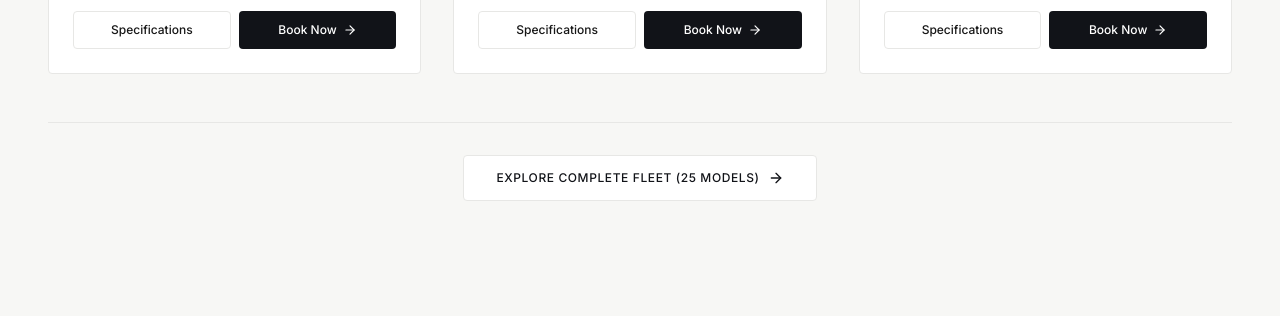
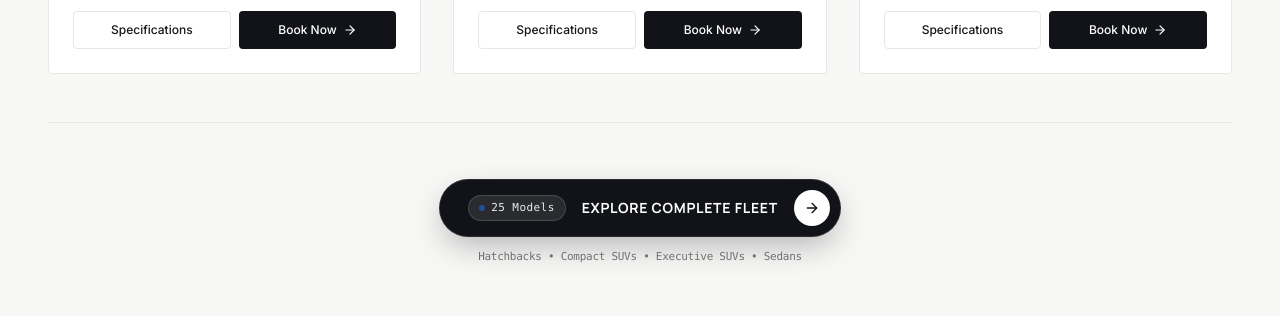
Before and after one commit to shyamskthakur4-sudo/airgocabs, a React (Vite) app: page / in a window 1280 px wide. Shown: the part 4060-4376 px from the top of the page. Built offline with nearby package versions, Linux system fonts and the light colour scheme; no server answers.

Commit message:
style(fleet): upgrade 'Explore Complete Fleet' CTA to executive capsule design

```diff
--- a/src/components/home/FleetSection.tsx
+++ b/src/components/home/FleetSection.tsx
@@ -139,14 +139,30 @@ export const FleetSection: React.FC<FleetSectionProps> = () => {
         </div>
 
         {/* View Entire Fleet CTA */}
-        <div className="pt-8 text-center border-t border-[#E7E7E5]">
+        <div className="pt-10 sm:pt-14 flex flex-col items-center justify-center border-t border-[#E7E7E5]">
           <Link
             to="/fleet"
-            className="inline-flex items-center justify-center gap-2 px-8 py-3.5 bg-[#FFFFFF] hover:bg-[#F7F7F5] border border-[#E7E7E5] rounded-[4px] text-xs font-medium text-[#111318] uppercase tracking-wider transition-colors"
+            className="group relative inline-flex items-center gap-3 sm:gap-4 pl-5 sm:pl-7 pr-2 sm:pr-2.5 py-2 sm:py-2.5 rounded-full bg-[#111318] hover:bg-[#1a1d24] text-white transition-all duration-300 ease-out shadow-[0_12px_32px_-6px_rgba(17,19,24,0.32)] hover:shadow-[0_20px_44px_-6px_rgba(17,19,24,0.48)] hover:-translate-y-0.5 active:translate-y-0 border border-white/10"
           >
-            <span>Explore Complete Fleet (25 Models)</span>
-            <ArrowRight className="w-4 h-4 text-[#111318]" />
+            {/* Pill Badge Counter */}
+            <span className="inline-flex items-center gap-1.5 px-2.5 py-1 rounded-full bg-white/10 border border-white/15 text-[10px] sm:text-[11px] font-mono font-medium tracking-wide text-white/90">
+              <span className="w-1.5 h-1.5 rounded-full bg-[#286BFF] animate-pulse" />
+              25 Models
+            </span>
+
+            {/* Main CTA Label */}
+            <span className="text-xs sm:text-sm font-display font-bold uppercase tracking-wider text-white">
+              Explore Complete Fleet
+            </span>
+
+            {/* Action Arrow Icon Circle */}
+            <div className="w-8 h-8 sm:w-9 sm:h-9 rounded-full bg-white text-[#111318] group-hover:bg-[#286BFF] group-hover:text-white flex items-center justify-center transition-all duration-300 ease-out shadow-sm flex-shrink-0">
+              <ArrowRight className="w-4 h-4 transition-transform duration-300 group-hover:translate-x-0.5" />
+            </div>
           </Link>
+          <p className="mt-3 text-[11px] font-mono text-[#777777] tracking-tight">
+            Hatchbacks • Compact SUVs • Executive SUVs • Sedans
+          </p>
         </div>
 
         {/* Vehicle Detail Modal */}
```
